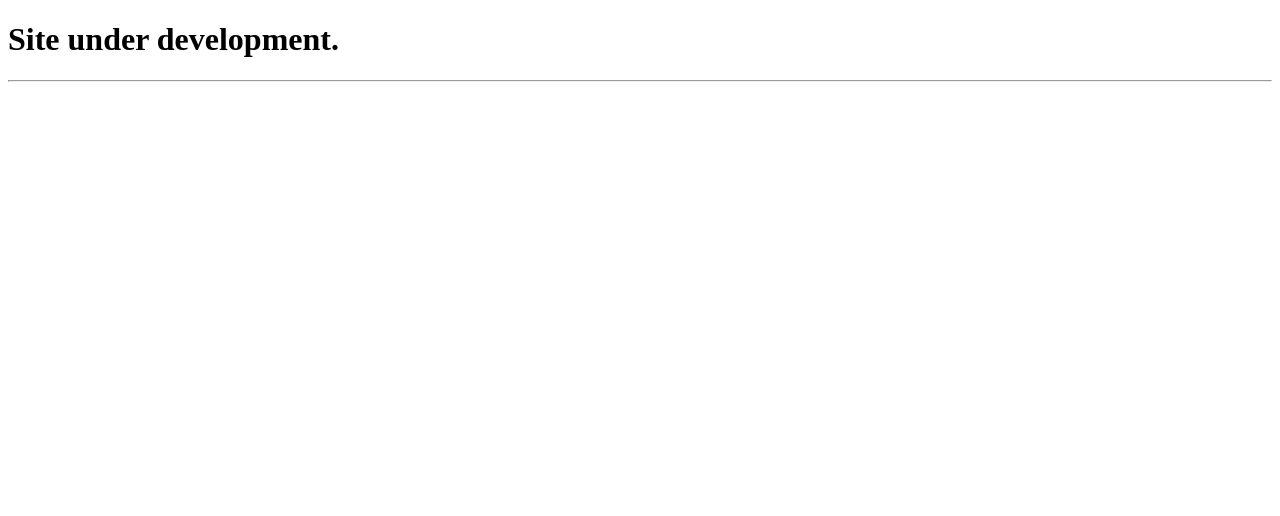
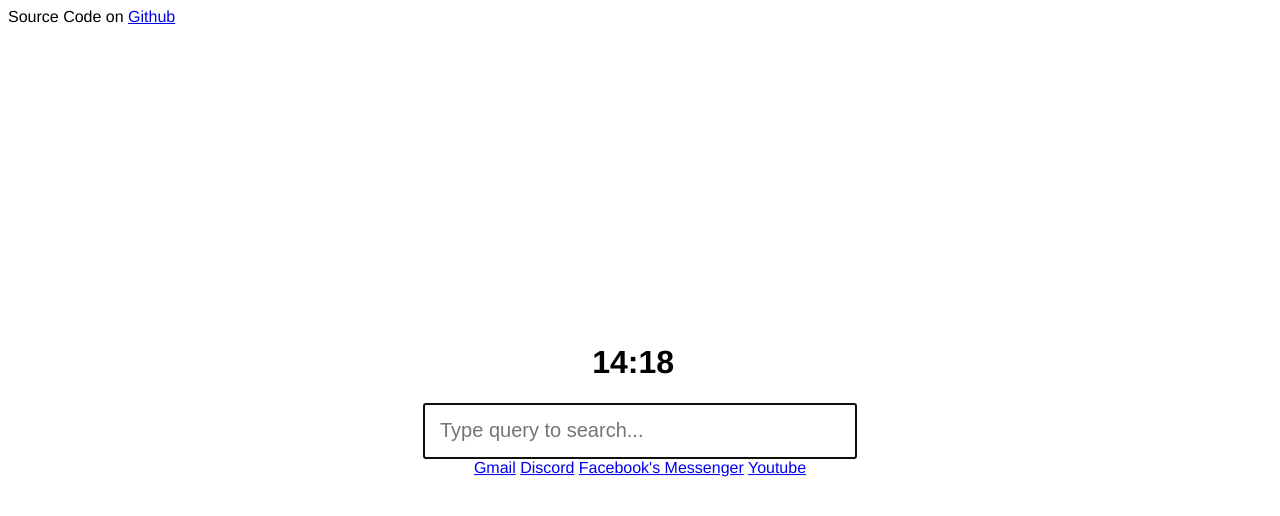
Before and after one commit to al3xandros/net, a plain HTML site: page index.html in a window 1280 px wide. Drawn offline with Linux system fonts and the light colour scheme.

Commit message:
Update index.html
formal commit. minimalistic search bar with links to gmail inbox, discord in the browser, facebook's messenger, and youtube

```diff
--- a/index.html
+++ b/index.html
@@ -4,10 +4,92 @@
     <meta charset="UTF-8">
     <meta name="viewport" content="width=device-width, initial-scale=1.0">
     <link rel="icon" type="image/png" href="/static/favicon/dreamy-bohr-logo.png"/>
-    <title>Home</title>
+    <title>Start Page</title>
 </head>
 <body>
-<h1>Site under development.</h1>
-<hr>
+    <div class="center">
+        <h1></h1>
+    <input autofocus onKeyPress="search(event)" type="input" name="search_bar" placeholder="Type query to search..." id="search_bar"><br>
+    <div style="text-align: center;">
+    <a href="https://mail.google.com/mail/u/0/#inbox">Gmail</a>
+    <a href="https://discord.com/app">Discord</a>
+    <a href="https://www.messenger.com/">Facebook's Messenger</a>
+    <a href="http://youtube.com/">Youtube</a>
+    </div>
+    </div>
+    Source Code on <a href="https://github.com/al3xandros/net">Github</a>
 </body>
+<script type="text/javascript">
+    let disp = document.getElementsByTagName("h1")[0]
+    function onTimeChanged(delta) {
+        let date = new Date()
+        let timezone = -(date.getTimezoneOffset() / 60)
+        disp.innerHTML = date.getUTCHours()+ timezone
+        disp.innerHTML += ":"
+        if (date.getMinutes() < 10){
+            disp.innerHTML += "0"+String( date.getMinutes())
+        }else{
+            disp.innerHTML += date.getMinutes()
+        }
+    }
+    onTimeChanged()
+    setInterval(function timeChecker() {
+        var oldTime = timeChecker.oldTime || new Date(),
+            newTime = new Date();
+        timeChecker.oldTime = newTime;
+
+        onTimeChanged();
+
+    }, 500);
+
+    function search(e){
+        if (!(e.key == "Enter")){
+            return
+        }
+        let search_bar = document.getElementById('search_bar');
+        let query = search_bar.value;
+        let out = "";
+        var replace = {
+            " ":"%20", "!":"%21", '"':"%22", "#":"%23", "$":"%24", "%":"%25", "&":"%26",
+            "'":"%27", "(":"%28", ")":"%29", "*":"%2A", "+":"%2B", ",":"%2C", "-":"%2D",
+            "/":"%2F", ":":"%3A", ";":"%3B", "<":"%3C", "=":"%3D", ">":"%3E", "?":"%3F",
+            "@":"%40", "[":"%5B", "\\":"%5C","]":"%5D", "^":"%5E", "_":"%5F", "`":"%60",
+            "{":"%7B", "|":"%7C", "}":"%7D", "~":"%7E",// ".":"%2E",
+        };
+        for (let i = 0; i < query.length; i++) {
+            if (replace[query[i]] == undefined){
+                out += query[i]
+            }else{
+                out += replace[query[i]]
+            }
+        }
+        window.location.replace("https://google.com/search?q="+out)
+    }
+
+</script>
+<style type="text/css">
+    body{
+        font-family: Helvetica;
+    }
+    div.center{
+        position: absolute;
+        top: 50%;
+        left: 50%;
+        transform: translate(-50%, -50%);
+
+    }
+    input{
+        width:400px;
+        height: 50px;
+        font-size: 20px;
+        padding-right: 15px;
+        padding-left: 15px;
+    }
+    h1{
+        position: relative;
+        left: 50%;
+        transform: translateX(-11%);
+    }
+
+</style>
 </html>
```
